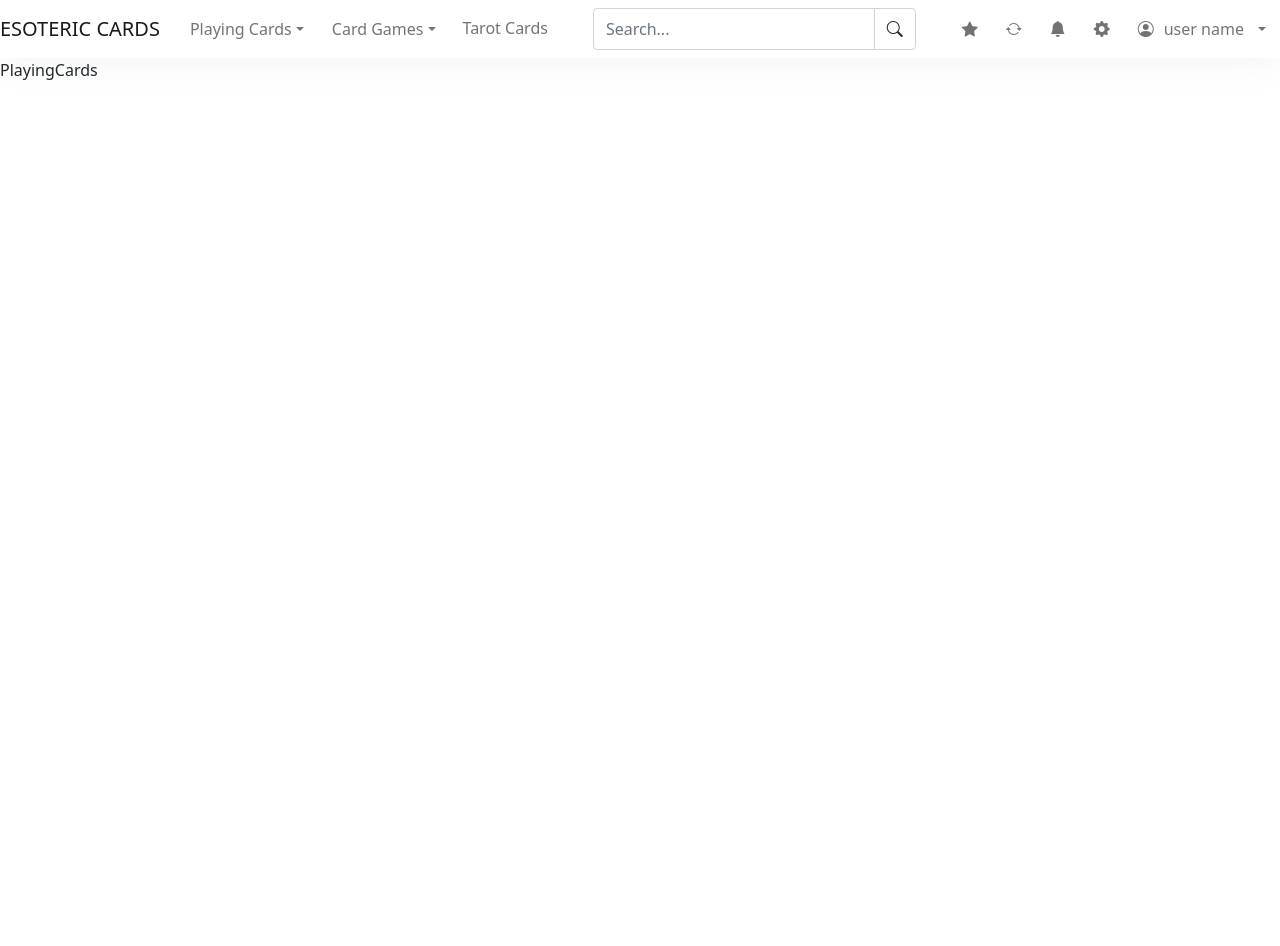
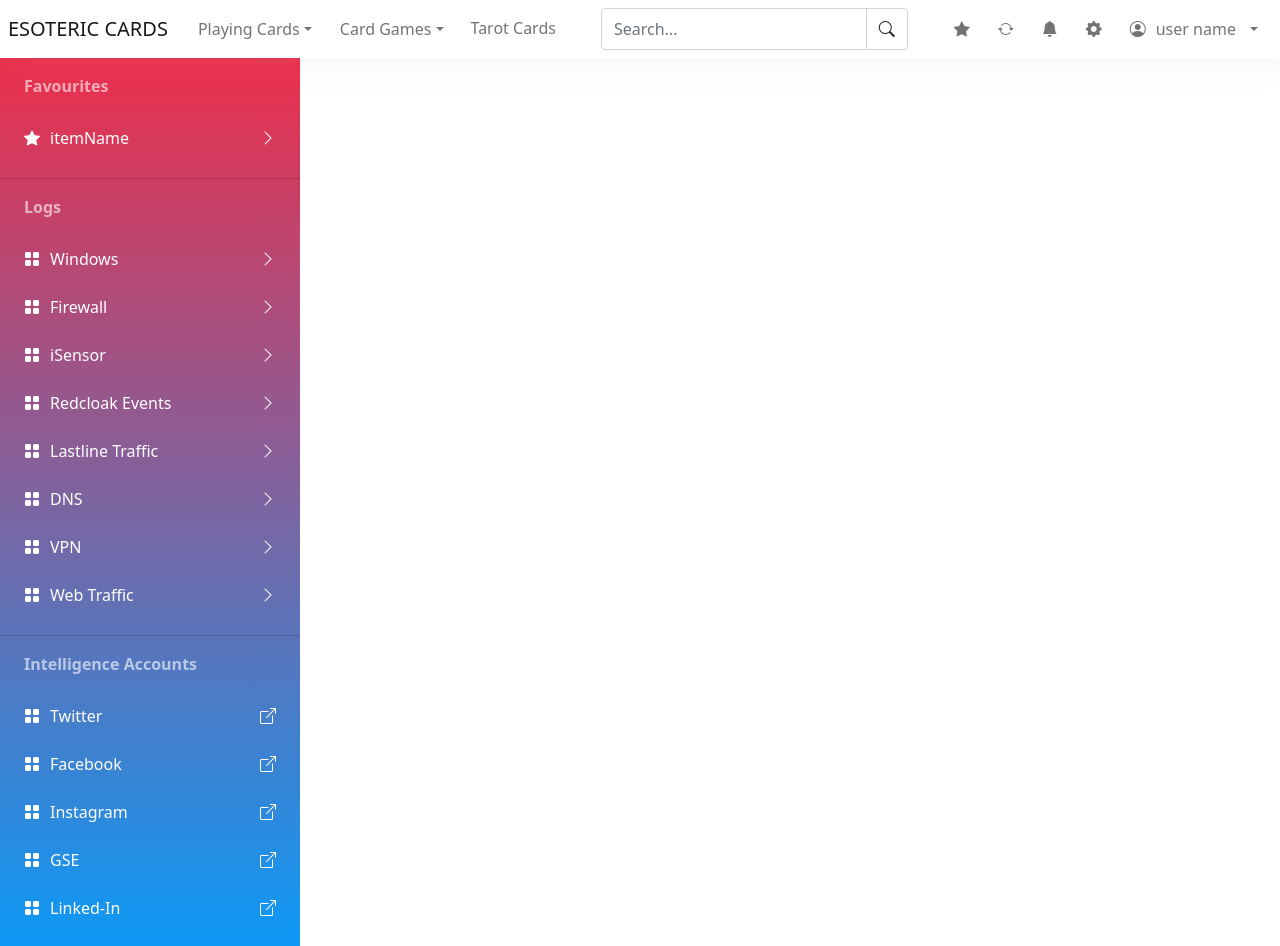
Before and after one commit to levpopov1/esoteric-cards-react, a React (Create React App) app: page /playing-cards in a window 1280 px wide. Shown: the top 946 px of the page. Before the commit the page ends 800 px from the top, so only its background shows below. Built offline with nearby package versions, Linux system fonts and the light colour scheme.

Commit message:
adds sidebar

```diff
--- a/src/App.jsx
+++ b/src/App.jsx
@@ -10,12 +10,14 @@ import Home from './views/Home';
 
 // components
 import Navbar from './components/Navbar';
+import Sidebar from './components/Sidebar';
 
 function App() {
   return (
     <Router>
       <div className="App">
         <Navbar/>
+        <Sidebar/>
         <Switch>
           <Route path="/playing-cards">
             <PlayingCards/>
--- /dev/null
+++ b/src/components/Sidebar.jsx
@@ -0,0 +1,134 @@
+import React from 'react'
+
+function Sidebar() {
+  return (
+    <nav class="sidebar main-bg-color-vertical">
+      <div class="sidebar-sticky">
+        <ul class="nav flex-column">
+          <p class="sidebar-navblock-header">
+            Favourites
+          </p>
+          <li class="nav-item">
+            <a class="nav-link d-flex align-items-center" href="">
+              <i class="bi bi-star-fill"></i>
+              <span class="label">itemName</span>
+              <i class="bi bi-chevron-right ms-auto"></i>
+            </a>
+          </li>
+        </ul>
+        <hr/>
+        <ul class="nav flex-column">
+          <p class="sidebar-navblock-header">
+            Logs
+          </p>
+          <li class="nav-item">
+            <a class="nav-link d-flex align-items-center" href="/logs/windows">
+              <i class="bi bi-grid-fill"></i>
+              <span class="label">Windows</span>
+              <i class="bi bi-chevron-right ms-auto"></i>
+            </a>
+          </li>
+          <li class="nav-item">
+            <a class="nav-link d-flex align-items-center" href="/logs/firewall">
+              <i class="bi bi-grid-fill"></i>
+              <span class="label">Firewall</span>
+              <i class="bi bi-chevron-right ms-auto"></i>
+            </a>
+          </li>
+          <li class="nav-item">
+            <a class="nav-link d-flex align-items-center" href="/logs/isensor">
+              <i class="bi bi-grid-fill"></i>
+              <span class="label">iSensor</span>
+              <i class="bi bi-chevron-right ms-auto"></i>
+            </a>
+          </li>
+          <li class="nav-item">
+            <a class="nav-link d-flex align-items-center" href="/logs/redcloak">
+              <i class="bi bi-grid-fill"></i>
+              <span class="label">Redcloak Events</span>
+              <i class="bi bi-chevron-right ms-auto"></i>
+            </a>
+          </li>
+          <li class="nav-item">
+            <a class="nav-link d-flex align-items-center" href="/logs/lastline">
+              <i class="bi bi-grid-fill"></i>
+              <span class="label">Lastline Traffic</span>
+              <i class="bi bi-chevron-right ms-auto"></i>
+            </a>
+          </li>
+          <li class="nav-item">
+            <a class="nav-link d-flex align-items-center" href="/logs/dns">
+              <i class="bi bi-grid-fill"></i>
+              <span class="label">DNS</span>
+              <i class="bi bi-chevron-right ms-auto"></i>
+            </a>
+          </li>
+          <li class="nav-item">
+            <a class="nav-link d-flex align-items-center" href="/logs/vpn">
+              <i class="bi bi-grid-fill"></i>
+              <span class="label">VPN</span>
+              <i class="bi bi-chevron-right ms-auto"></i>
+            </a>
+          </li>
+          <li class="nav-item">
+            <a class="nav-link d-flex align-items-center" href="/logs/web">
+              <i class="bi bi-grid-fill"></i>
+              <span class="label">Web Traffic</span>
+              <i class="bi bi-chevron-right ms-auto"></i>
+            </a>
+          </li>
+        </ul>
+        <hr/>
+        <ul class="nav flex-column">
+          <p class="sidebar-navblock-header">
+            Intelligence Accounts
+          </p>
+          <li class="nav-item">
+            <a class="nav-link d-flex align-items-center" href="#" target="_blank">
+              <i class="bi bi-grid-fill"></i>
+              <span class="label">Twitter</span>
+              <i class="bi bi-box-arrow-up-right ms-auto"></i>
+            </a>
+          </li>
+          <li class="nav-item">
+            <a class="nav-link d-flex align-items-center" href="#" target="_blank">
+              <i class="bi bi-grid-fill"></i>
+              <span class="label">Facebook</span>
+              <i class="bi bi-box-arrow-up-right ms-auto"></i>
+            </a>
+          </li>
+          <li class="nav-item">
+            <a class="nav-link d-flex align-items-center" href="#" target="_blank">
+              <i class="bi bi-grid-fill"></i>
+              <span class="label">Instagram</span>
+              <i class="bi bi-box-arrow-up-right ms-auto"></i>
+            </a>
+          </li>
+          <li class="nav-item">
+            <a class="nav-link d-flex align-items-center" href="#" target="_blank">
+              <i class="bi bi-grid-fill"></i>
+              <span class="label">GSE</span>
+              <i class="bi bi-box-arrow-up-right ms-auto"></i>
+            </a>
+          </li>
+          <li class="nav-item">
+            <a class="nav-link d-flex align-items-center" href="#" target="_blank">
+              <i class="bi bi-grid-fill"></i>
+              <span class="label">Linked-In</span>
+              <i class="bi bi-box-arrow-up-right ms-auto"></i>
+            </a>
+          </li>
+          <li class="nav-item">
+            <a class="nav-link d-flex align-items-center" href="#" target="_blank">
+              <i class="bi bi-grid-fill"></i>
+              <span class="label">Gmail</span>
+              <i class="bi bi-box-arrow-up-right ms-auto"></i>
+            </a>
+          </li>
+        </ul>
+      </div>
+    </nav>
+  )
+}
+
+export default Sidebar;
--- a/src/styles/index.scss
+++ b/src/styles/index.scss
@@ -9,7 +9,7 @@
 .dropdown-item-static{
   display: block;
   width: 100%;
-  padding: .25rem 1.5rem;
+  padding: .25rem 1rem;
   clear: both;
   font-weight: 400;
   color: #212529;
@@ -113,19 +113,19 @@ animation: authScreenGradient 20s ease infinite; */
   display: block !important;
 }
 
-.sidebar{
-  /* max-width: 300px; */
-  min-width: 200px;
-}
+// .sidebar{
+//   /* max-width: 300px; */
+//   min-width: 200px;
+// }
 
-.sidebar-sticky{
-  top: 0;
-  height: calc(100vh - 64px);
-  padding-top: .5rem;
-  overflow-x: hidden;
-  /* overflow-y: auto; */
-  -ms-overflow-style: none;
-}
+// .sidebar-sticky{
+//   // top: 0;
+//   // height: calc(100vh - 64px);
+//   // padding-top: .5rem;
+//   // overflow-x: hidden;
+//   // /* overflow-y: auto; */
+//   // -ms-overflow-style: none;
+// }
 
 
 .main{
@@ -146,11 +146,9 @@ animation: authScreenGradient 20s ease infinite; */
   // box-shadow: 0 1px 3px rgba(0,0,0,0.12), 0 1px 2px rgba(0,0,0,0.24);
 }
 
-.navbar .navbar-brand{
-  /* max-width: 300px; */
-  /* min-width: 200px;
-  background-color:#ec2F4B;
-  color: #000000; */
+.navbar{
+  padding-left: 0.5rem;
+  padding-right: 0.5rem;
 }
 
 /* .navbar .navbar-brand:hover{
@@ -187,9 +185,7 @@ animation: authScreenGradient 20s ease infinite; */
 }
 
 .sidebar .nav-link span.label{
-  font-size: 1rem;
-  line-height: 1.5em;
-  vertical-align: middle;
+  margin: 0 30px 0 10px;
 }
 
 .navbar-brand{
@@ -198,11 +194,11 @@ animation: authScreenGradient 20s ease infinite; */
 }
 
 .sidebar{
-  padding: 0;
+  max-width: 300px;
 }
 
 .sidebar-sticky{
-  padding-top: 1rem;
+  padding: 1rem 0;
 }
 
 .sidebar .nav-link{
@@ -216,20 +212,16 @@ animation: authScreenGradient 20s ease infinite; */
 
 
 
-.sidebar i.fa_left, .userPanel i.fa_left{
+.sidebar i.bi_left{
   margin-right: 30px;
   width: 20px;
   vertical-align: middle;
 }
 
-.sidebar i.fa_right, .userPanel i.fa_right{
-  margin-right: 0px;
-  /* font-size: 24px; */
-  /* vertical-align: middle; */
-  margin-top: 5px;
-  float: right;
-  /* width: 20px; */
-
+.sidebar i.bi_right{
+  margin-left: 30px;
+  width: 20px;
+  vertical-align: middle;
 }
 
 
```
